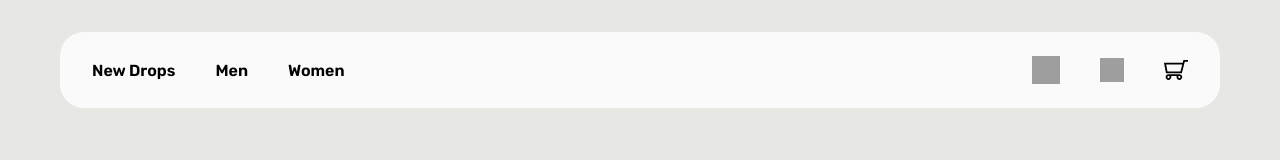
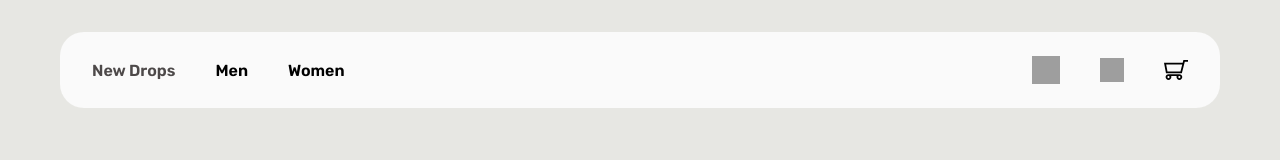
Before and after one commit to Avishekraut/Keekzstore, a React (Create React App) app in the folder keekz/: page / in a window 1280 px wide. In both pictures the pointer is over the element "New Drops". Shown: the top 160 px of the page. Built offline with nearby package versions, Linux system fonts and the light colour scheme; grey boxes are pictures that could not be loaded.

Commit message:
Hover effect added for navigation names

```diff
--- a/keekz/src/css/style.css
+++ b/keekz/src/css/style.css
@@ -36,9 +36,10 @@ header {
   gap: 40px;
 }
 
-.nav-names > h3 > img {
-  height: 12px;
-  width: 12px;
+
+.nav-names > h1:hover{
+  color: rgb(77, 73, 73);
+  cursor: pointer;
 }
 
 .logo {
```
